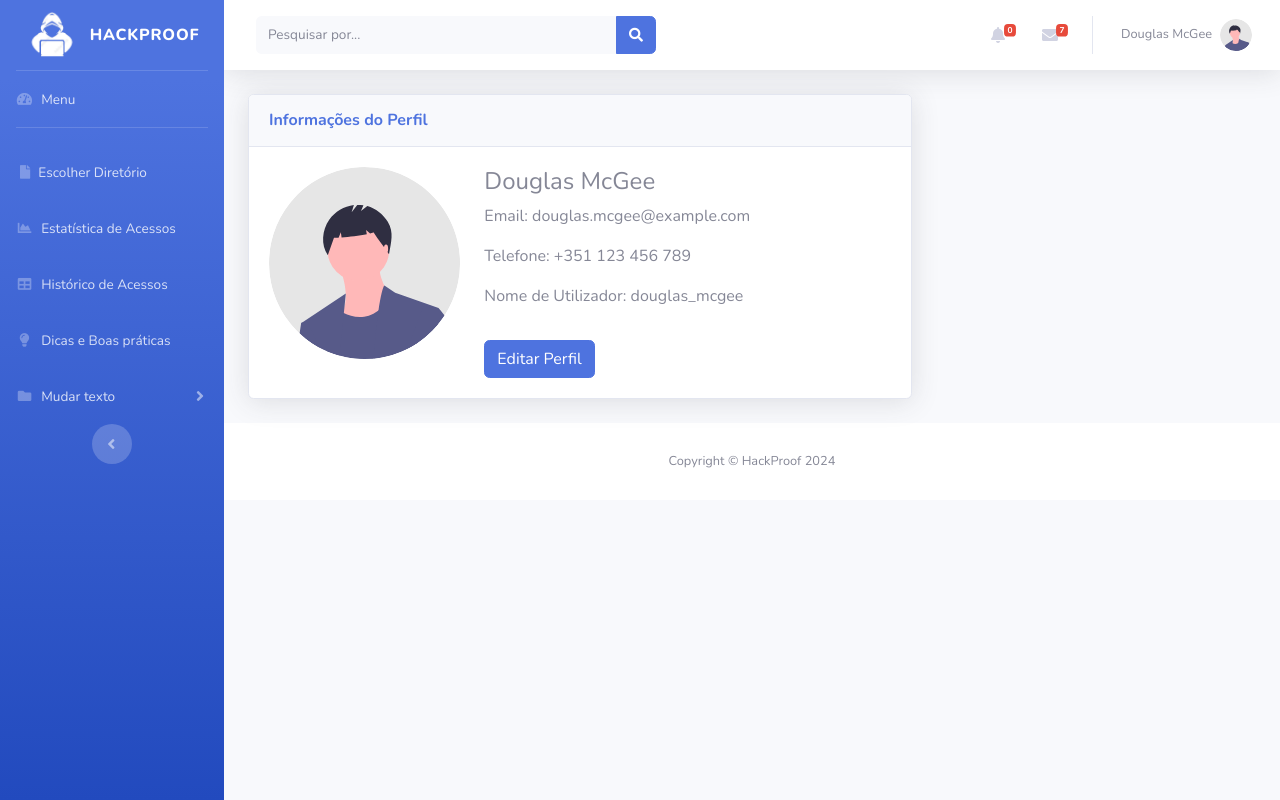
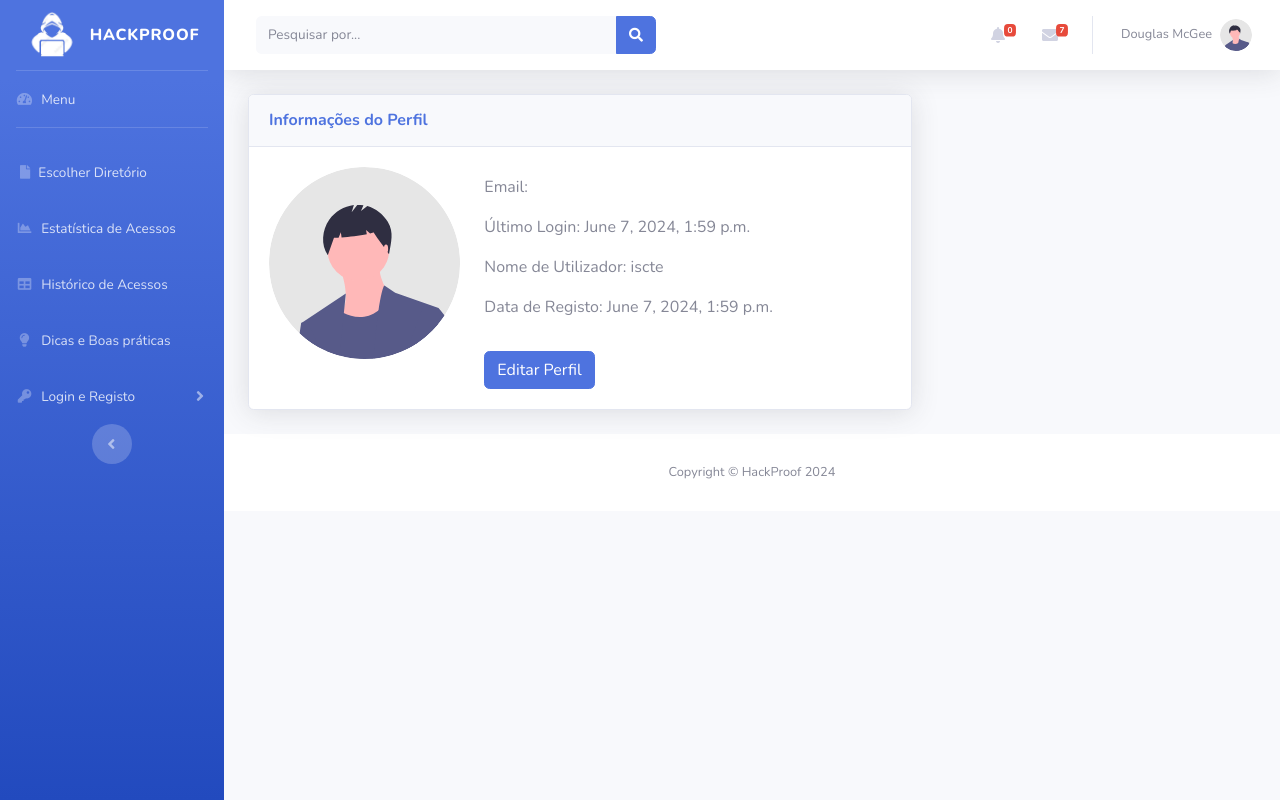
Before and after one commit to DiogooAlmeida/projeto-Iscte, a Django app: page /perfil/ in a window 1280 px wide. Run offline with Django 5.2, Linux system fonts and the light colour scheme; a user stored in the database is signed in; some libraries are stand-ins or nearby versions.

Commit message:
página de perfil alterada

```diff
--- a/hackproof-main/hackproof/polls/templates/templates antigos/base.html
+++ b/hackproof-main/hackproof/polls/templates/templates antigos/base.html
@@ -81,8 +81,8 @@
             <li class="nav-item">
                 <a class="nav-link collapsed" href="#" data-toggle="collapse" data-target="#collapsePages"
                     aria-expanded="true" aria-controls="collapsePages">
-                    <i class="fas fa-fw fa-folder"></i>
-                    <span>Mudar texto</span>
+                    <i class="fas fa-fw fa-key"></i>
+                    <span>Login e Registo</span>
                 </a>
                 <div id="collapsePages" class="collapse" aria-labelledby="headingPages" data-parent="#accordionSidebar">
                     <div class="bg-white py-2 collapse-inner rounded">
--- a/hackproof-main/hackproof/polls/templates/templates antigos/perfil.html
+++ b/hackproof-main/hackproof/polls/templates/templates antigos/perfil.html
@@ -24,10 +24,11 @@ Perfil
                                 <img class="img-profile rounded-circle" src="{% static 'img/undraw_profile.svg' %}" alt="Profile Picture">
                             </div>
                             <div class="col-lg-8">
-                                <h4>Douglas McGee</h4>
-                                <p>Email: douglas.mcgee@example.com</p>
-                                <p>Telefone: +351 123 456 789</p>
-                                <p>Nome de Utilizador: douglas_mcgee</p>
+                                <h4>{{ user.first_name }} {{user.last_name}}</h4>
+                                <p>Email: {{ user.email }}</p>
+                                <p>Último Login: {{ user.last_login}}</p>
+                                <p>Nome de Utilizador: {{ user.username }}</p>
+                                <p>Data de Registo: {{ user.date_joined}}</p>
                                 <!-- Edit Profile Button -->
                                 <a href="{% url 'definicoes' %}" class="btn btn-primary mt-3">Editar Perfil</a>
                             </div>
--- a/hackproof-main/hackproof/polls/views.py
+++ b/hackproof-main/hackproof/polls/views.py
@@ -120,4 +120,5 @@ def save_path(request):
             messages.success(request, 'Diretório alterado com sucesso.')
             form_submitted = True
             current_path = new_path
+            current_path.replace("\\", "/")
     return render(request, 'files.html', {'form_submitted': form_submitted, 'path': current_path})
```
Also changed, not shown: hackproof-main/hackproof/db.sqlite3, 1 other file.
